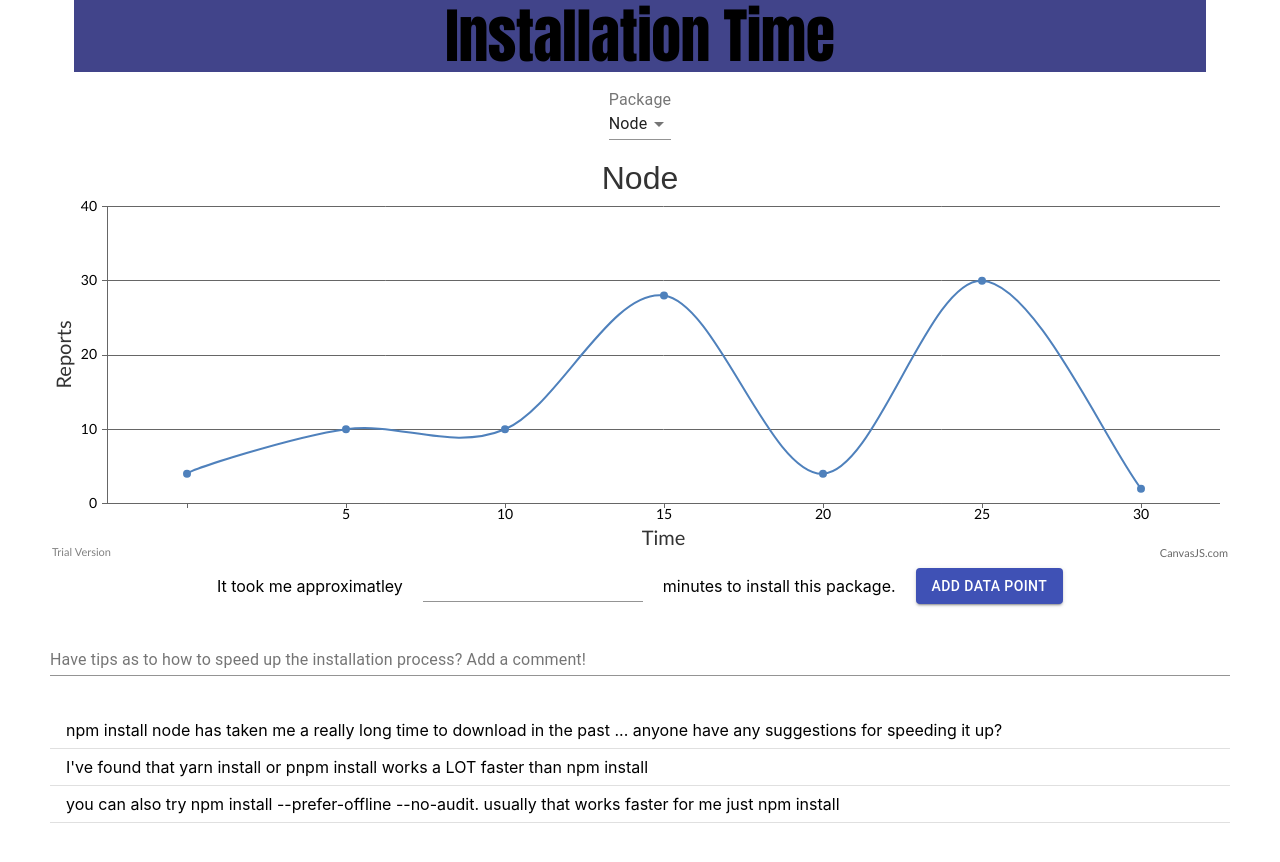
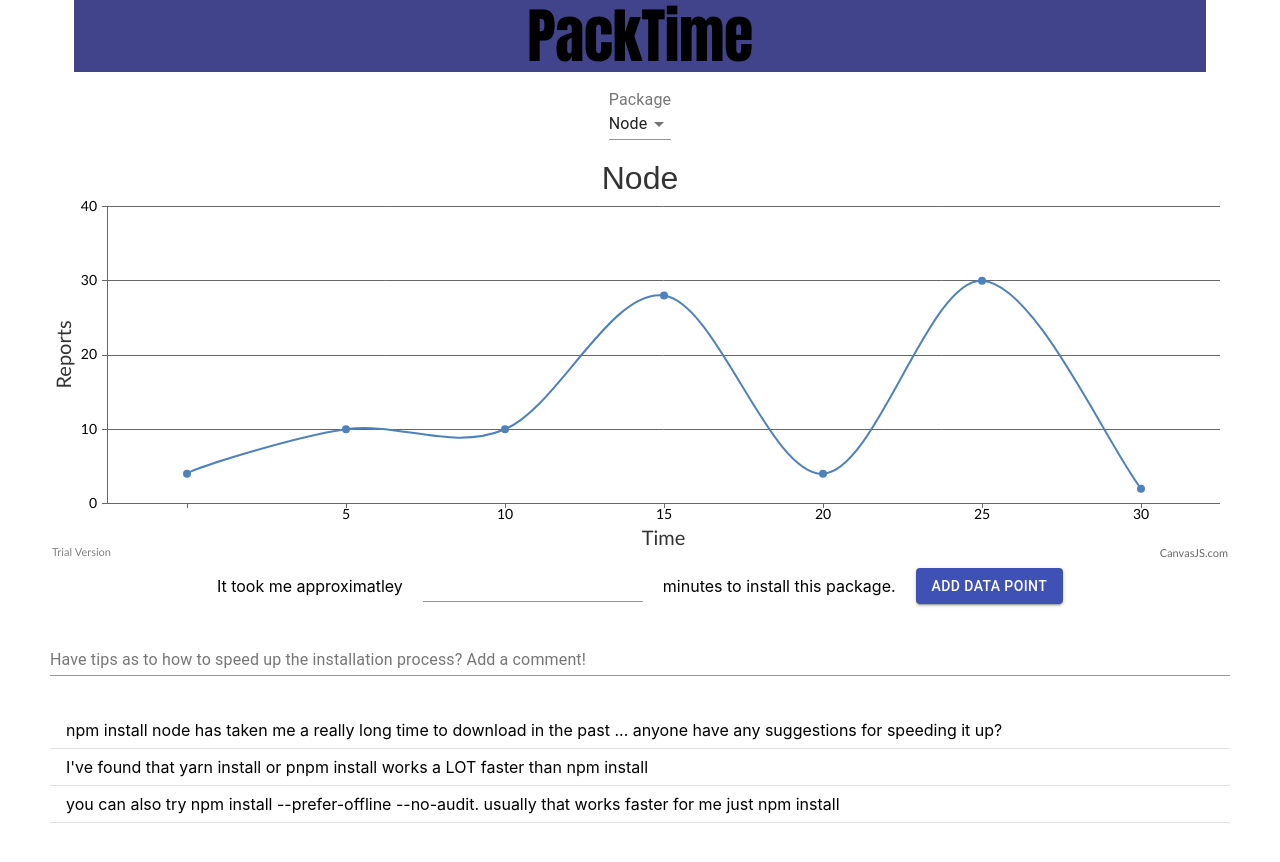
Before and after one commit to jennifer-s19/lmuhacks, a React (Create React App) app: page / in a window 1280 px wide. Shown: the top 862 px of the page. Built offline with nearby package versions, Linux system fonts and the light colour scheme; the HTML template or start-up script is replaced by a standard one.

Commit message:
changed title

```diff
--- a/src/App.js
+++ b/src/App.js
@@ -160,7 +160,7 @@ function App() {
     <div>
 
     <Container maxWidth={false}>
-      <Typography id="title" variant="h2" align="center">Installation Time</Typography>
+      <Typography id="title" variant="h2" align="center">PackTime</Typography>
     </Container>
 
       <PackageList packages={packages} pack={pack} setPack={setPack}/>
```
